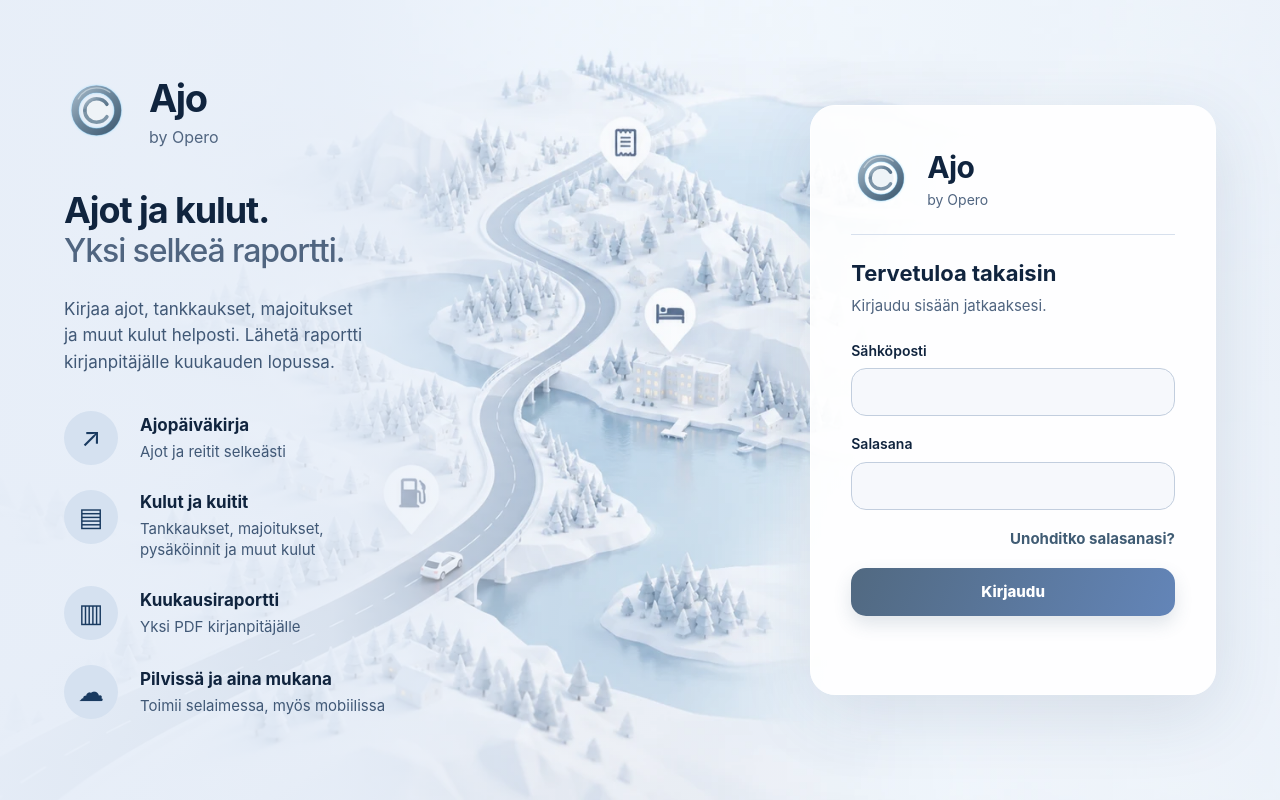
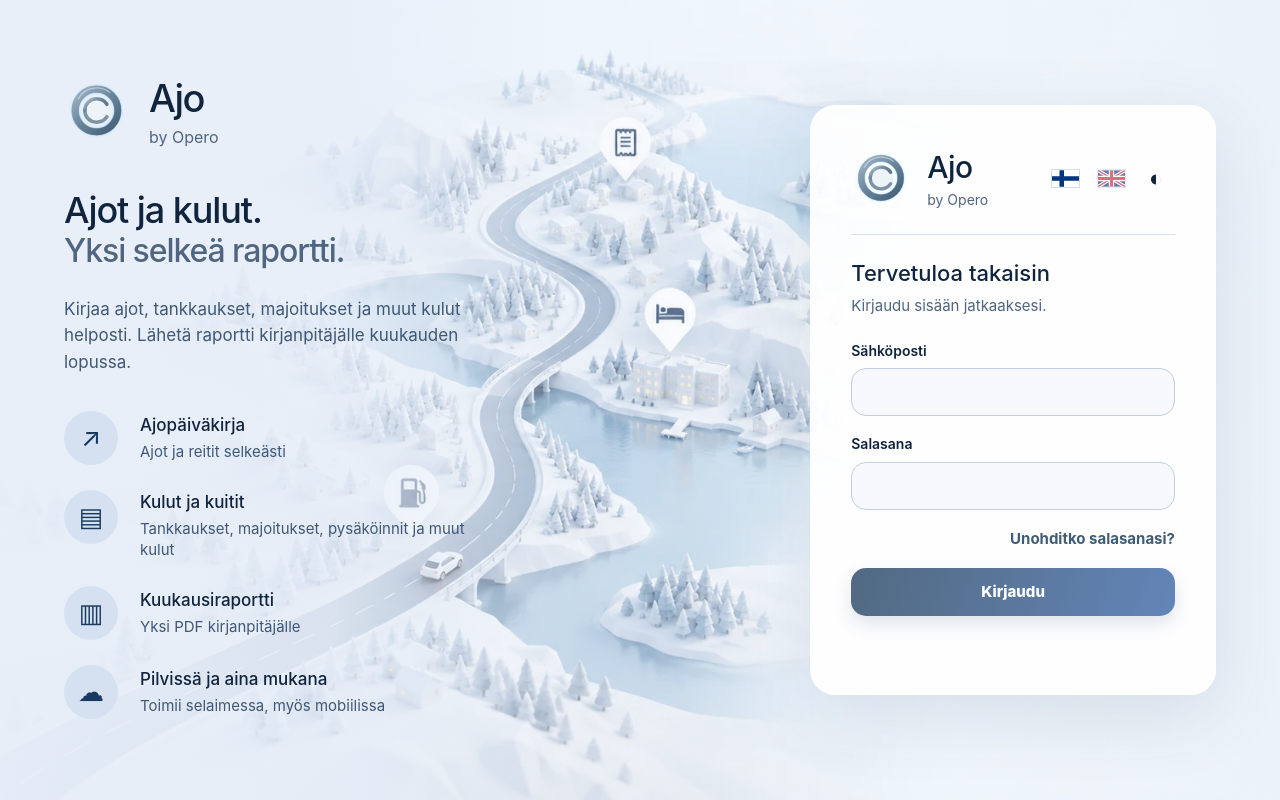
Before and after one commit to Hekse/index.html, a website: page opero-ajo/index.html in a window 1280 px wide. Drawn offline with Linux system fonts and the light colour scheme.

Commit message:
feat: add language and theme choice to Ajo login

```diff
--- a/opero-ajo/index.html
+++ b/opero-ajo/index.html
@@ -178,7 +178,7 @@ body.auth-locked{background:#e6eef8!important;color:#10243e}
 .login-intro h1{font-size:36px;line-height:1.2;letter-spacing:-.03em;margin:0 0 25px}.login-intro h1 span{display:block;color:#506580;font-size:32px;font-weight:500}.login-intro p{font-size:17px;line-height:1.55;color:#405876}.login-intro ul{list-style:none;padding:0;margin:36px 0 0;display:grid;gap:25px}.login-intro li{position:relative;padding-left:76px;min-height:54px;display:grid;align-content:center;gap:3px}.login-intro li:before{content:'↗';position:absolute;left:0;top:0;width:54px;height:54px;border-radius:50%;background:#d5e1f0;color:#193a60;display:grid;place-items:center;font-size:26px}.login-intro li:nth-child(2):before{content:'▤'}.login-intro li:nth-child(3):before{content:'▥'}.login-intro li:nth-child(4):before{content:'☁'}.login-intro li b{font-size:17px}.login-intro li span{color:#405876;font-size:15px}
 #login .login-card{padding:40px;border:1px solid #fff;background:#ffffffed!important;border-radius:25px;color:#10243e;box-shadow:0 20px 70px #26456920;min-height:580px}.login-brand{border-bottom:1px solid #d7e0ed;padding-bottom:24px;margin-bottom:23px}.login-brand .logo{background:transparent}.login-title{font-size:30px}.login-sub{color:#506580}.login-welcome{margin:0;font-size:22px}.login-guidance{margin:5px 0 24px;color:#506580}.login-card input{background:#f6f8fc!important;color:#10243e;border-color:#c2cede}.login-card .link-btn{color:#235caa;text-align:right}.login-card .btn{background:linear-gradient(110deg,#516981,#6385b8);box-shadow:none;color:white}.login-card .btn:disabled{opacity:.8;cursor:wait}.login-card .login-error{color:#9f231a}.login-card :is(input,button):focus-visible{outline:3px solid #235caa;outline-offset:3px}
 @media(max-width:760px){.auth-locked .app{padding:24px 18px;background-position:center}#login{display:flex;flex-direction:column;gap:20px;max-width:440px}.login-intro{width:100%;padding:0}.intro-brand{font-size:27px;margin-bottom:18px;gap:13px}.intro-brand img{width:48px;height:48px}.login-intro h1{font-size:25px;margin:0}.login-intro h1 span{font-size:23px}.login-intro p,.login-intro ul{display:none}#login .login-card{width:100%;padding:26px;min-height:0}.login-title{font-size:25px}.login-brand .logo{width:48px;height:48px;flex-basis:48px}}
-}</style></head>
+}</style><link rel="stylesheet" href="login-preferences.css?v=20261015"></head>
 <body class="auth-loading auth-locked" style="background:#03122c">
 <div id="toast" class="toast hide"></div>
 <div class="app">
@@ -689,5 +689,5 @@ window.addEventListener('pageshow',()=>restoreDraft({reason:'pageshow',onlyIfEmp
 window.addEventListener('focus',()=>{if(!q('new')?.classList.contains('hide'))restoreDraft({reason:'focus',onlyIfEmpty:true})});
 loadData().then(()=>{init();setLang(appLang);runTests();hideSplash()}).catch(()=>{data=defaultData();init();setLang(appLang);runTests();hideSplash();msg(appLang==='en'?'Storage initialization failed':'Tallennuksen alustus epäonnistui','warn')});
 </script>
-</body>
+<script src="login-preferences.js?v=20261015"></script></body>
 </html>
--- /dev/null
+++ b/opero-ajo/login-preferences.css
@@ -0,0 +1,3 @@
+.opero-login-controls{display:flex;align-items:center;justify-content:flex-end;gap:5px;margin-left:auto;flex-wrap:nowrap}.opero-login-controls button{display:grid;place-items:center;min-width:38px;min-height:40px;padding:7px;border:0!important;background:none!important;box-shadow:none!important;color:inherit;font:inherit;font-size:23px;cursor:pointer}.opero-login-controls svg{width:27px;height:17px;outline:1px solid #8798ad55}.opero-login-controls [aria-pressed=false][data-pref-lang]{opacity:.6}.opero-login-controls :focus-visible{outline:2px solid #4975b8!important;outline-offset:3px}.login-intro h1,.pakki-hero h1{font-weight:500!important}.intro-brand,.pakki-brand strong,.login-title,.pakki-login-card h2,.login-welcome{font-weight:500!important}.login-intro li b,.pakki-hero .hero-features strong{font-weight:550!important}#sbLoginOverlay .pakki-login-card{position:relative;padding-top:78px}#sbLoginOverlay .opero-login-controls{position:absolute;top:17px;right:22px}#sbLoginOverlay .login-card-mark{margin-bottom:18px}
+html[data-theme=dark] body.auth-locked{background:#101d30!important;color:#edf3fc}html[data-theme=dark] .auth-locked .app{--t:#edf3fc;--m:#b5c6df;--l:#405470;--p:#17263b;background:linear-gradient(#08162bd9,#08162bd9),url('assets/ajo-login-map.webp') center/cover no-repeat;color-scheme:dark}html[data-theme=dark] #login .login-card{background:#17263bf5!important;border-color:#405470;color:#edf3fc}html[data-theme=dark] .login-card input{background:#0d1b2e!important;color:#edf3fc;border-color:#4a6486}html[data-theme=dark] :is(.login-intro h1,.login-welcome,.login-title){color:#edf3fc}html[data-theme=dark] :is(.intro-brand small,.login-intro h1 span,.login-intro p,.login-intro li span,.login-sub,.login-guidance){color:#b5c6df}html[data-theme=dark] .login-brand{border-color:#405470}html[data-theme=dark] .login-card .link-btn{color:#a7c9ff}
+@media(max-width:450px){#login .login-brand{flex-wrap:wrap}.opero-login-controls{gap:1px}.opero-login-controls button{min-width:32px;padding:5px}.opero-login-controls svg{width:25px}.pakki-hero h1{font-size:30px!important}}
--- /dev/null
+++ b/opero-ajo/login-preferences.js
@@ -0,0 +1,15 @@
+/* Presentation preferences only. Authentication and account provisioning stay in the app. */
+(()=>{'use strict';
+ const isAjo=!!document.getElementById('loginEmail');
+ const key=isAjo?'ajoLang':'pakki_login_language';
+ const read=()=>{try{return localStorage.getItem(key)==='en'?'en':'fi'}catch{return 'fi'}};
+ const flagFI='<svg viewBox="0 0 18 11" aria-hidden="true"><path fill="#fff" d="M0 0h18v11H0z"/><path fill="#003580" d="M5 0h3v11H5zM0 4h18v3H0z"/></svg>';
+ const flagEN='<svg viewBox="0 0 60 36" aria-hidden="true"><path fill="#012169" d="M0 0h60v36H0z"/><path stroke="#fff" stroke-width="8" d="m0 0 60 36M60 0 0 36"/><path stroke="#c8102e" stroke-width="3" d="m0 0 60 36M60 0 0 36"/><path stroke="#fff" stroke-width="12" d="M30 0v36M0 18h60"/><path stroke="#c8102e" stroke-width="7" d="M30 0v36M0 18h60"/></svg>';
+ function theme(){if(isAjo){ajoTheme.set(document.documentElement.dataset.theme==='dark'?'light':'dark')}else{const next=document.body.classList.contains('light')?'dark':'light';persistThemePreference(next);applyTheme()}update()}
+ function update(){const language=isAjo?(typeof appLang!=='undefined'?appLang:read()):read();document.querySelectorAll('.opero-login-controls').forEach(box=>{box.querySelectorAll('[data-pref-lang]').forEach(b=>b.setAttribute('aria-pressed',String(b.dataset.prefLang===language)));const b=box.querySelector('[data-pref-theme]');b.setAttribute('aria-label',language==='en'?'Switch light or dark theme':'Vaihda vaalea tai tumma teema');b.setAttribute('aria-pressed',String(isAjo?document.documentElement.dataset.theme==='dark':!document.body.classList.contains('light')))})}
+ function ajoTexts(language){const en=language==='en';const title=document.querySelector('.login-intro h1');if(title){title.replaceChildren(document.createTextNode(en?'Trips and expenses.':'Ajot ja kulut.'));const sub=document.createElement('span');sub.textContent=en?'One clear report.':'Yksi selkeä raportti.';title.appendChild(sub)}const intro=document.querySelector('.login-intro>p');if(intro)intro.textContent=en?'Record trips, fuel, accommodation and other expenses. Send a clear monthly report to your accountant.':'Kirjaa ajot, tankkaukset, majoitukset ja muut kulut helposti. Lähetä raportti kirjanpitäjälle kuukauden lopussa.';
+ const rows=en?[['Trip log','Trips and routes in order'],['Expenses and receipts','Fuel, accommodation, parking and other expenses'],['Monthly report','One PDF for your accountant'],['Cloud-based and always with you','Works in your browser, also on mobile']]:[['Ajopäiväkirja','Ajot ja reitit selkeästi'],['Kulut ja kuitit','Tankkaukset, majoitukset, pysäköinnit ja muut kulut'],['Kuukausiraportti','Yksi PDF kirjanpitäjälle'],['Pilvissä ja aina mukana','Toimii selaimessa, myös mobiilissa']];document.querySelectorAll('.login-intro li').forEach((li,i)=>{if(!rows[i])return;li.querySelector('b').textContent=rows[i][0];li.querySelector('span').textContent=rows[i][1]});const welcome=document.querySelector('.login-welcome'),guidance=document.querySelector('.login-guidance');if(welcome)welcome.textContent=en?'Welcome back':'Tervetuloa takaisin';if(guidance)guidance.textContent=en?'Sign in to continue.':'Kirjaudu sisään jatkaaksesi.';}
+ function language(value){try{localStorage.setItem(key,value)}catch{}if(isAjo){setLang(value);ajoTexts(value)}else{if(typeof state!=='undefined'&&state.settings)state.settings.lang=value;const old=document.getElementById('sbLoginOverlay');if(old){const email=old.querySelector('#sbEmail')?.value||'',password=old.querySelector('#sbPwd')?.value||'';old.remove();showLoginOverlay();const fresh=document.getElementById('sbLoginOverlay');fresh.querySelector('#sbEmail').value=email;fresh.querySelector('#sbPwd').value=password;attach()}document.documentElement.lang=value}update()}
+ function attach(){const container=isAjo?document.querySelector('#login .login-brand'):document.querySelector('#sbLoginOverlay .pakki-login-card');if(!container||container.querySelector('.opero-login-controls'))return;const box=document.createElement('div');box.className='opero-login-controls';box.innerHTML='<button type="button" data-pref-lang="fi" aria-label="Suomi">'+flagFI+'</button><button type="button" data-pref-lang="en" aria-label="English">'+flagEN+'</button><button type="button" data-pref-theme aria-label="Vaihda vaalea tai tumma teema">◐</button>';container.appendChild(box);box.querySelectorAll('[data-pref-lang]').forEach(b=>b.onclick=()=>language(b.dataset.prefLang));box.querySelector('[data-pref-theme]').onclick=theme;update()}
+ if(isAjo){attach();ajoTexts(read())}else{if(typeof state!=='undefined'&&state.settings)state.settings.lang=read();const observer=new MutationObserver(attach);observer.observe(document.body,{childList:true});language(read());attach()}
+})();
```
